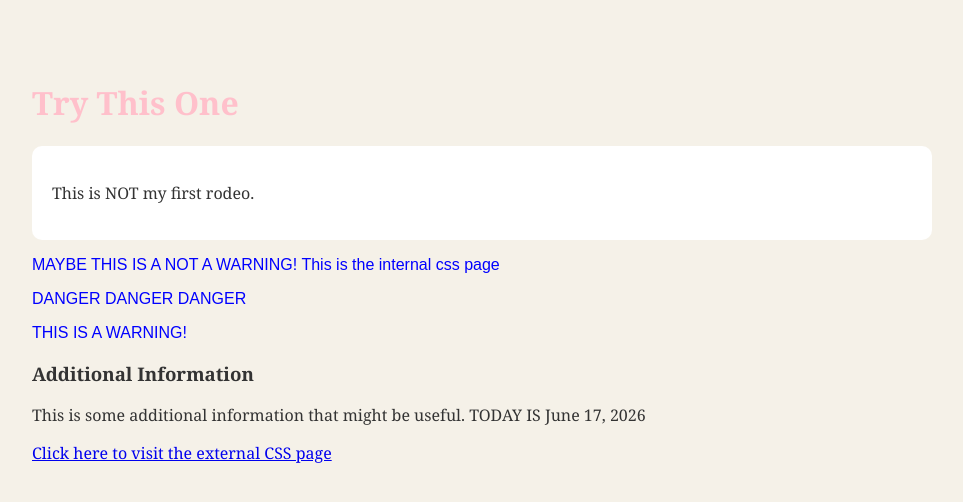
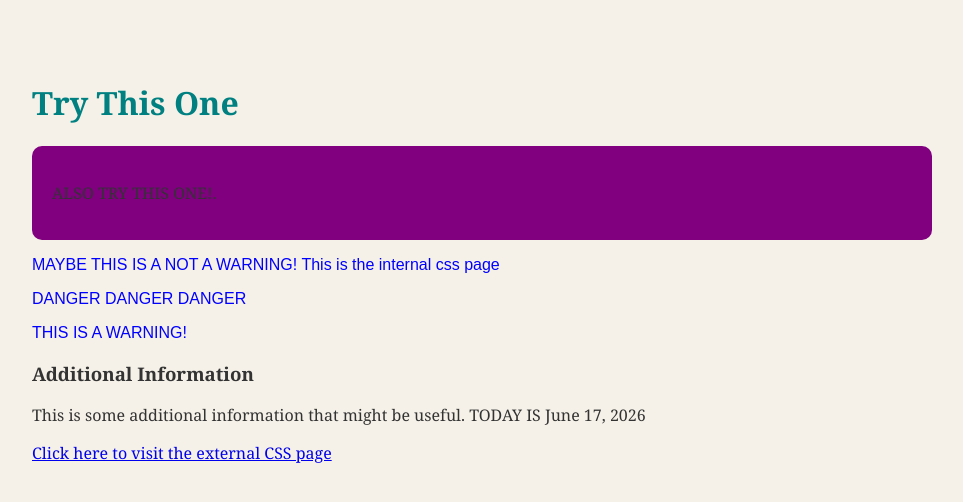
Before and after one commit to malliabees-cmyk/try-this-one, a plain HTML site: page index.html in a window 1280 px wide. Shown: the whole page, without its empty margins (158-1121 px from the left). Drawn offline with Linux system fonts and the light colour scheme.

Commit message:
change in colors

```diff
--- a/index.html
+++ b/index.html
@@ -17,11 +17,11 @@
 		}
 
 		h1 {
-			color: pink;
+			color: teal;
 		}
 
 		.box {
-			background: white;
+			background: purple;
 			padding: 20px;
 			border-radius: 10px;
 			margin-top: 20px;
@@ -36,7 +36,7 @@
 <body>
 	<h1>Try This One</h1>
 	<div class="box">
-		<p>This is NOT my first rodeo.</p>
+		<p>ALSO TRY THIS ONE!.</p>
 	</div>
 	<div class="warning">
 		<p>MAYBE THIS IS A NOT A WARNING! This is the internal css page</p>
```
